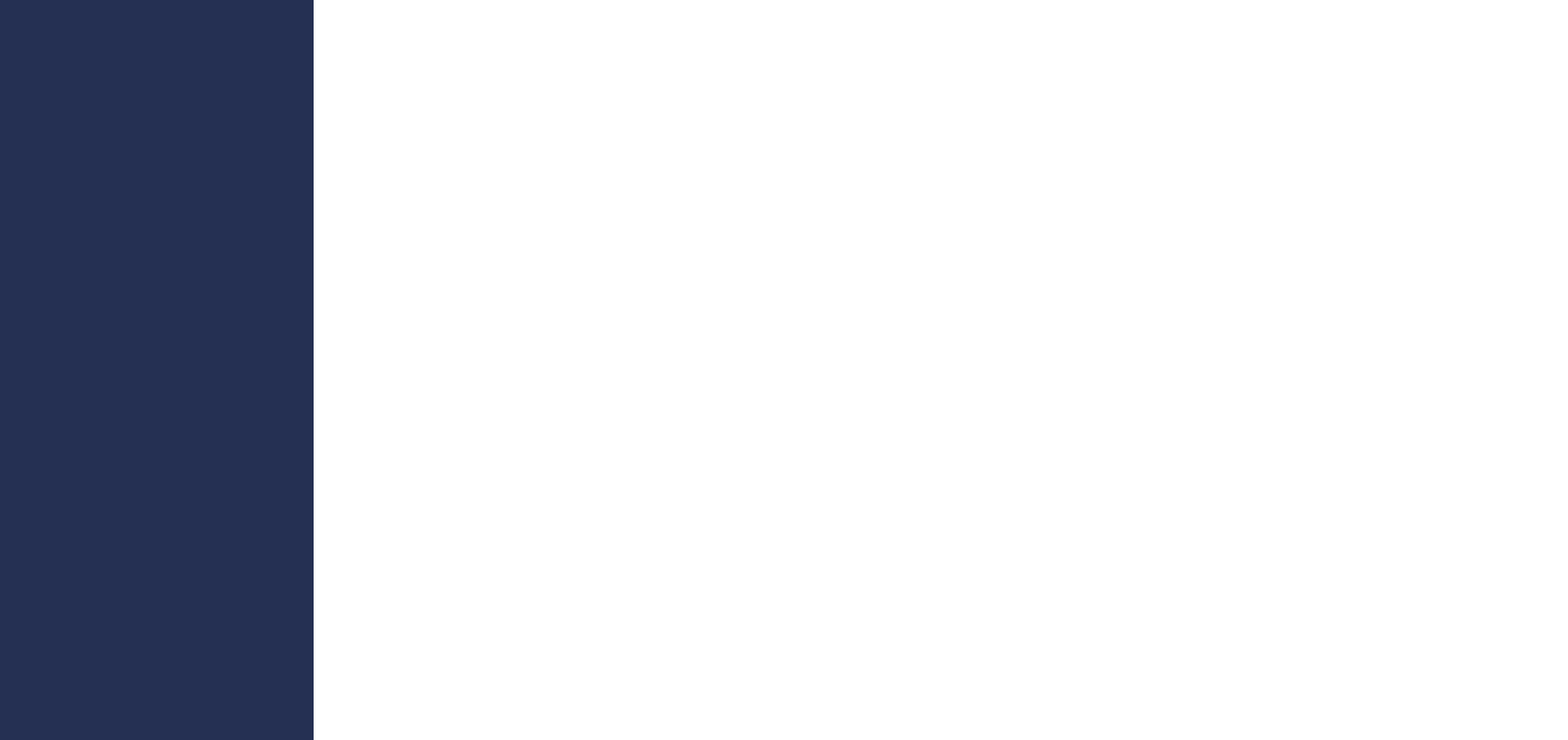
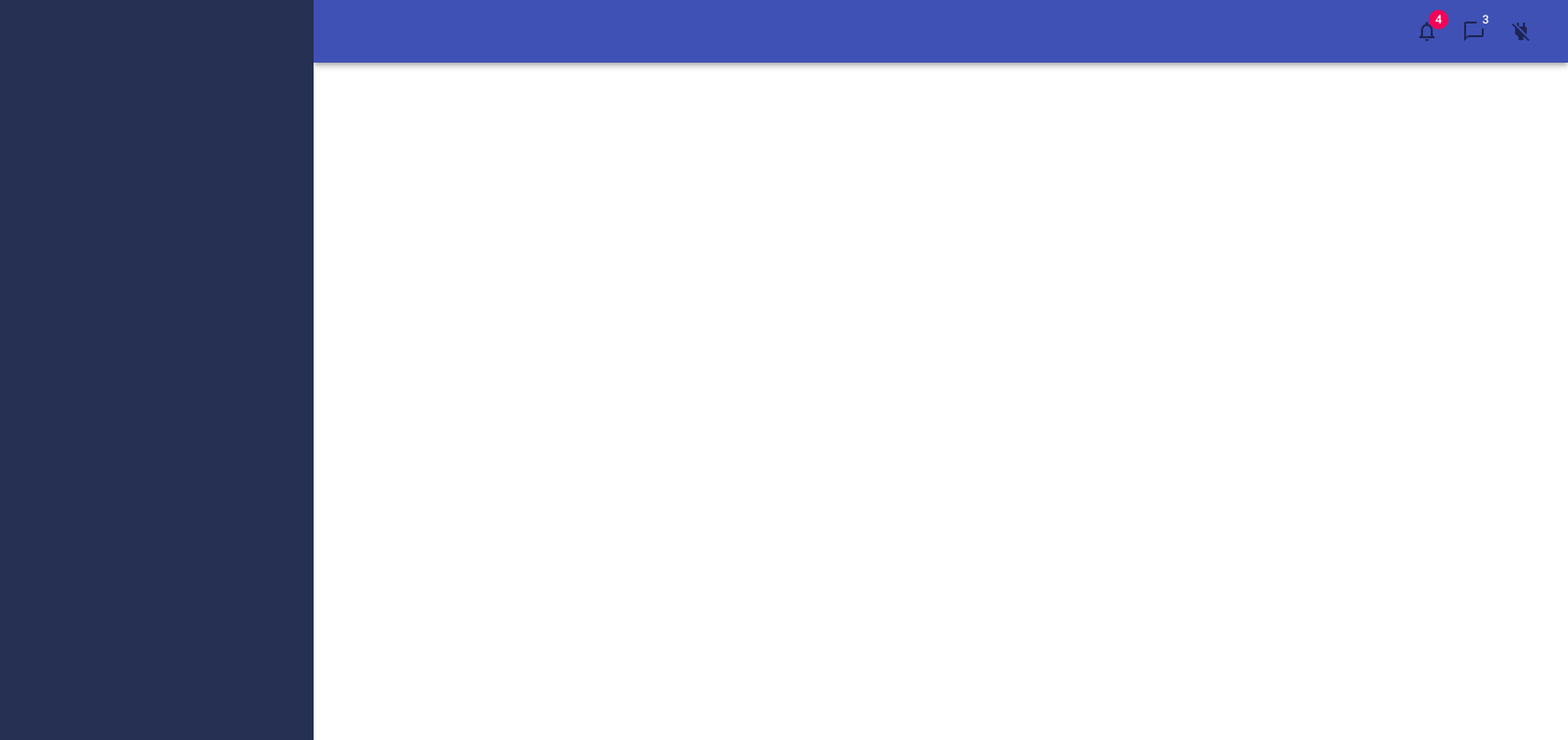
Before and after one commit to Stinger14/dr-appointment-app, a React (Create React App) app: page / in a window 1280 px wide. Shown: the top 756 px of the page at 98% size, 1600 px wide, since content can reach past the window. Built offline with nearby package versions, Linux system fonts and the light colour scheme.

Commit message:
Add mui components to the Header component, set up search bar & grid items for notifications, messages and logout

```diff
--- a/src/App/App.js
+++ b/src/App/App.js
@@ -1,12 +1,25 @@
+import { makeStyles } from '@material-ui/core';
+import Header from '../components/Header';
 import SideMenu from '../components/SideMenu';
 import './App.css';
 
+const useStyles = makeStyles({
+  appMain: {
+    paddingLeft: '320px',
+    width: '100%'
+  }
+})
+
 function App() {
+  const classes = useStyles();
+
   return (
     // <></> === React.Fragment
     <>
     <SideMenu/>
-    <div>Home Page</div>
+    <div className={classes.appMain}>
+      <Header />
+    </div>
     </>
   );
 }
--- /dev/null
+++ b/src/components/Header.js
@@ -0,0 +1,38 @@
+import { AppBar, Badge, Grid, IconButton, InputBase, Toolbar } from '@material-ui/core'
+import React from 'react'
+import NotificationsNoneIcon from '@material-ui/icons/NotificationsNone';
+import ChatBubbleOutlineIcon from '@material-ui/icons/ChatBubbleOutline';
+import PowerOffIcon from '@material-ui/icons/PowerOff';
+
+
+export default function Header() {
+    return (
+        <AppBar position="static">
+            <Toolbar>
+                <Grid container>
+                    <Grid item>
+                        <InputBase />
+                    </Grid>
+                    <Grid item sm></Grid>
+                    <Grid item>
+                        <IconButton>
+                            {/* Show notification icon with active number of them.
+                            Using a mix of badge and icon mui comps */}
+                            <Badge badgeContent={4} color="secondary">
+                                <NotificationsNoneIcon />
+                            </Badge>
+                        </IconButton>
+                        <IconButton>
+                            <Badge badgeContent={3} color="primary">
+                                <ChatBubbleOutlineIcon/>
+                            </Badge>
+                        </IconButton>
+                        <IconButton>
+                            <PowerOffIcon/>
+                        </IconButton>
+                    </Grid>
+                </Grid>
+            </Toolbar>
+        </AppBar>
+    )
+}
```
